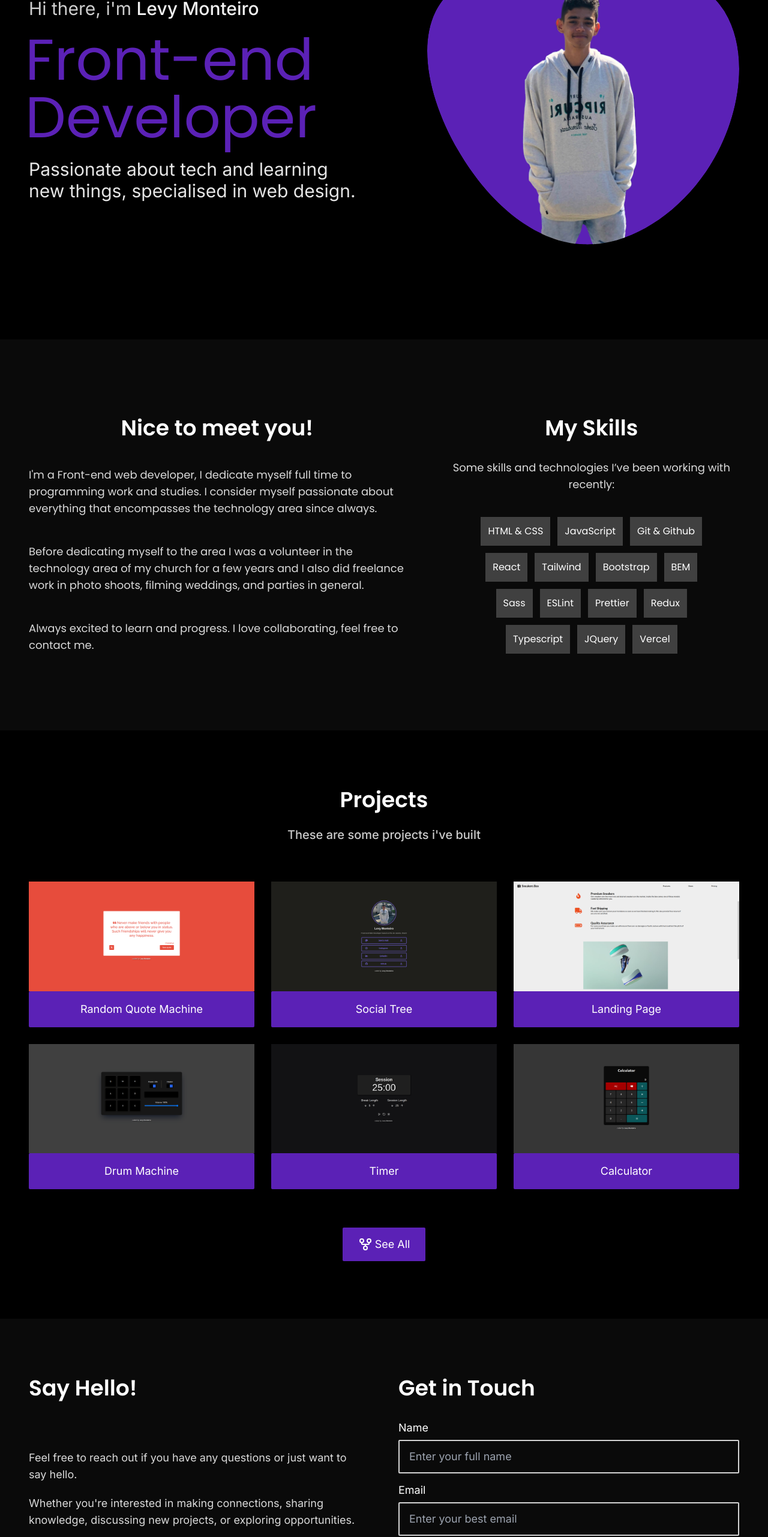
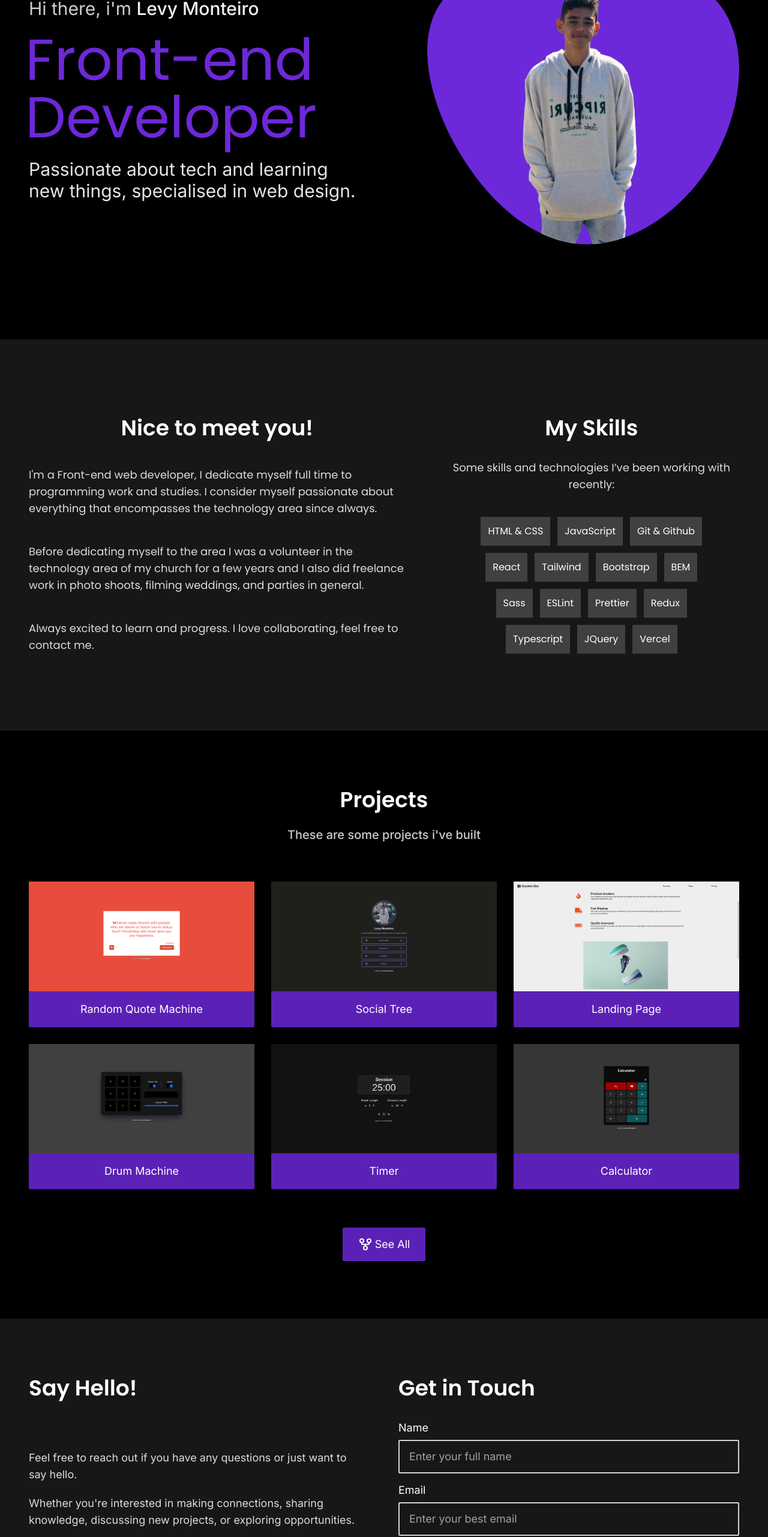
Before and after one commit to LevyMonteiro/portfolio, a React (Vite) app: page / in a window 1280 px wide. Shown: the part 234-2797 px from the top of the page at 60% size. Built offline with nearby package versions, Linux system fonts and the light colour scheme; what @designbycode/tailwindcss-text-shadow would draw is missing.

Commit message:
update components colors &  mobNav height and padding

```diff
--- a/src/components/Nav.tsx
+++ b/src/components/Nav.tsx
@@ -173,7 +173,7 @@ export default function Nav({ currentPage }: any) {
         ref={mobNavRef}
         className={`${
           theme === 'light' ? 'bg-neutral-50 text-black' : 'bg-black text-white'
-        } h-80 text-lg font-medium absolute top-[62px] flex flex-col justify-center pt-16 -translate-y-full transition ease-in-out duration-700`}
+        }text-lg font-medium absolute top-[62px] flex flex-col justify-center pt-8 pb-16 -translate-y-full transition ease-in-out duration-700`}
       >
         <ul
           id='mobile-navegation'
--- a/src/components/sections/About.tsx
+++ b/src/components/sections/About.tsx
@@ -26,7 +26,7 @@ export default function About() {
     <section
       id='about'
       className={`${
-        theme === 'light' ? 'bg-violet-800' : 'bg-neutral-950'
+        theme === 'light' ? 'bg-violet-800' : 'bg-neutral-900'
       } w-screen flex justify-center py-32`}
     >
       <div
--- a/src/components/sections/Contact.tsx
+++ b/src/components/sections/Contact.tsx
@@ -53,7 +53,7 @@ export default function Contact() {
     <section
       id='contact'
       className={`${
-        theme === 'light' ? 'bg-violet-800' : 'bg-neutral-950'
+        theme === 'light' ? 'bg-violet-800' : 'bg-neutral-900'
       } w-screen min-h-screen flex justify-center items-center py-24 xl:px-12 text-white`}
     >
       <div
@@ -112,7 +112,7 @@ export default function Contact() {
               className={`${
                 theme === 'light'
                   ? 'bg-violet-800 focus:border-orange-500'
-                  : 'bg-neutral-950 focus:border-violet-700'
+                  : 'bg-neutral-900 focus:border-violet-700'
               } border-[2px] border-neutral-300 rounded-sm px-4 py-3 focus:outline-none mb-2`}
             />
 
@@ -128,7 +128,7 @@ export default function Contact() {
               className={`${
                 theme === 'light'
                   ? 'bg-violet-800 focus:border-orange-500'
-                  : 'bg-neutral-950 focus:border-violet-700'
+                  : 'bg-neutral-900 focus:border-violet-700'
               } border-[2px] border-neutral-300 rounded-sm px-4 py-3 focus:outline-none mb-2`}
             />
 
@@ -144,7 +144,7 @@ export default function Contact() {
               className={`${
                 theme === 'light'
                   ? 'bg-violet-800 focus:border-orange-500'
-                  : 'bg-neutral-950 focus:border-violet-700'
+                  : 'bg-neutral-900 focus:border-violet-700'
               } border-[2px] border-neutral-300 rounded-sm px-4 py-3 focus:outline-none mb-2`}
             />
 
@@ -161,7 +161,7 @@ export default function Contact() {
               className={`${
                 theme === 'light'
                   ? 'bg-violet-800 focus:border-orange-500'
-                  : 'bg-neutral-950 focus:border-violet-700'
+                  : 'bg-neutral-900 focus:border-violet-700'
               } border-[2px] border-neutral-300 rounded-sm px-4 py-3 focus:outline-none mb-2 max-h-[380px]`}
             ></textarea>
 
@@ -170,7 +170,7 @@ export default function Contact() {
               className={`${
                 theme === 'light'
                   ? 'hover:bg-orange-500'
-                  : 'border-violet-800 bg-violet-800 hover:bg-neutral-950 text-neutral-200 hover:text-violet-600 duration-300'
+                  : 'border-violet-800 bg-violet-800 hover:bg-neutral-900 xl:bg-violet-800 text-neutral-200 hover:text-violet-600 duration-300'
               } w-full md:w-min px-6 py-3 rounded-sm border-[2px] flex gap-1 text-lg justify-center items-center transition ease-linear`}
             >
               <Send className='size-[22px]' />
--- a/src/components/sections/Home.tsx
+++ b/src/components/sections/Home.tsx
@@ -47,7 +47,7 @@ export default function Home() {
             </span>
           </h1>
 
-          <p className='font-poppins text-5xl sm:text-6xl lg:text-7xl 2xl:text-8xl text-violet-800 relative -left-[6px]'>
+          <p className='font-poppins text-5xl sm:text-6xl lg:text-7xl 2xl:text-8xl text-violet-700 relative -left-[6px]'>
             Front-end Developer
           </p>
 
@@ -69,7 +69,7 @@ export default function Home() {
             viewBox='0 0 200 187'
             xmlns='http://www.w3.org/2000/svg'
             xmlnsXlink='http://www.w3.org/1999/xlink'
-            className='fill-violet-800 hover:scale-110 transition duration-300 hover:brightness-90'
+            className='fill-violet-700 hover:scale-110 transition duration-300 hover:brightness-90'
           >
             <mask id='mask0' mask-type='alpha'>
               <path
```
